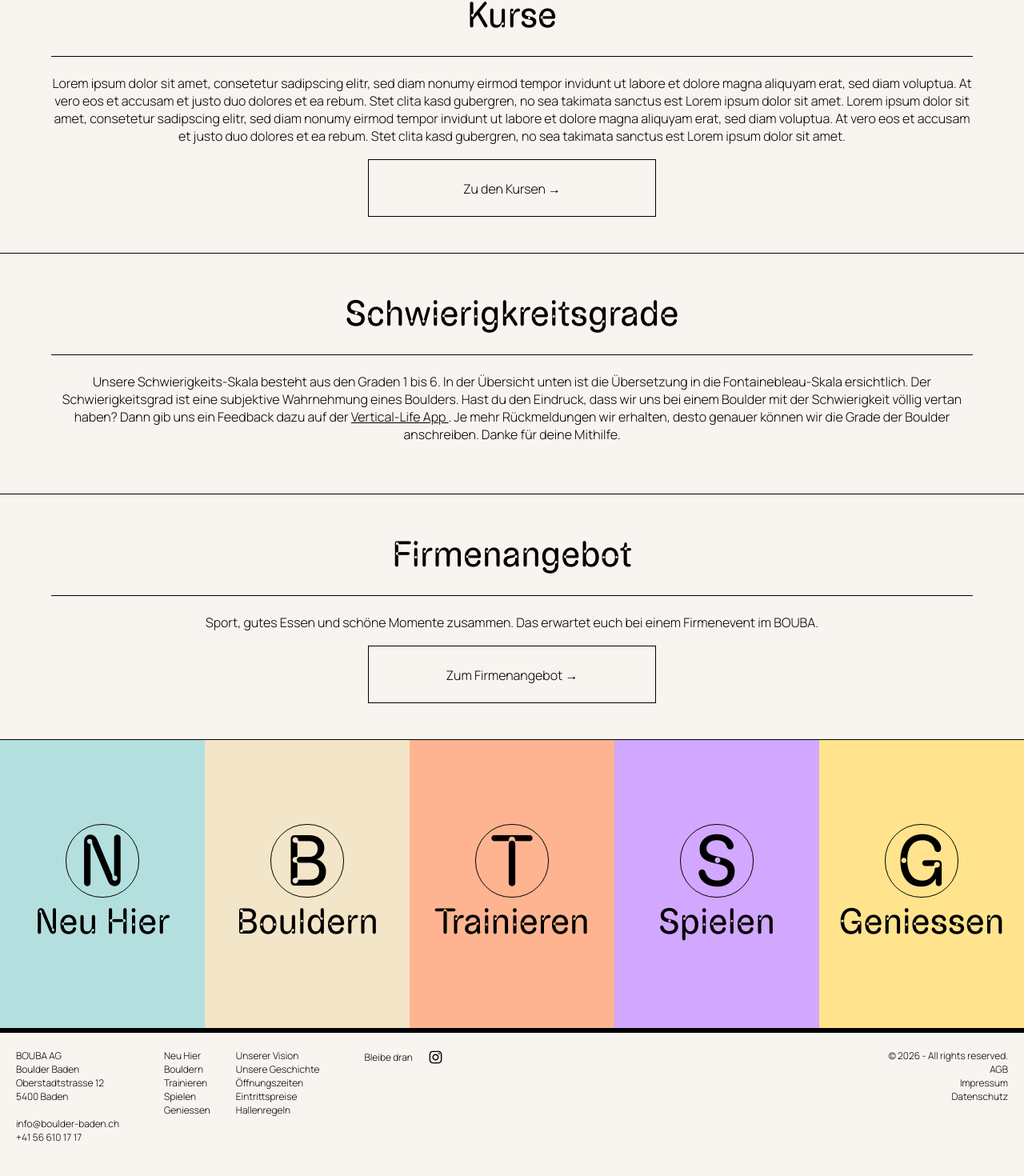
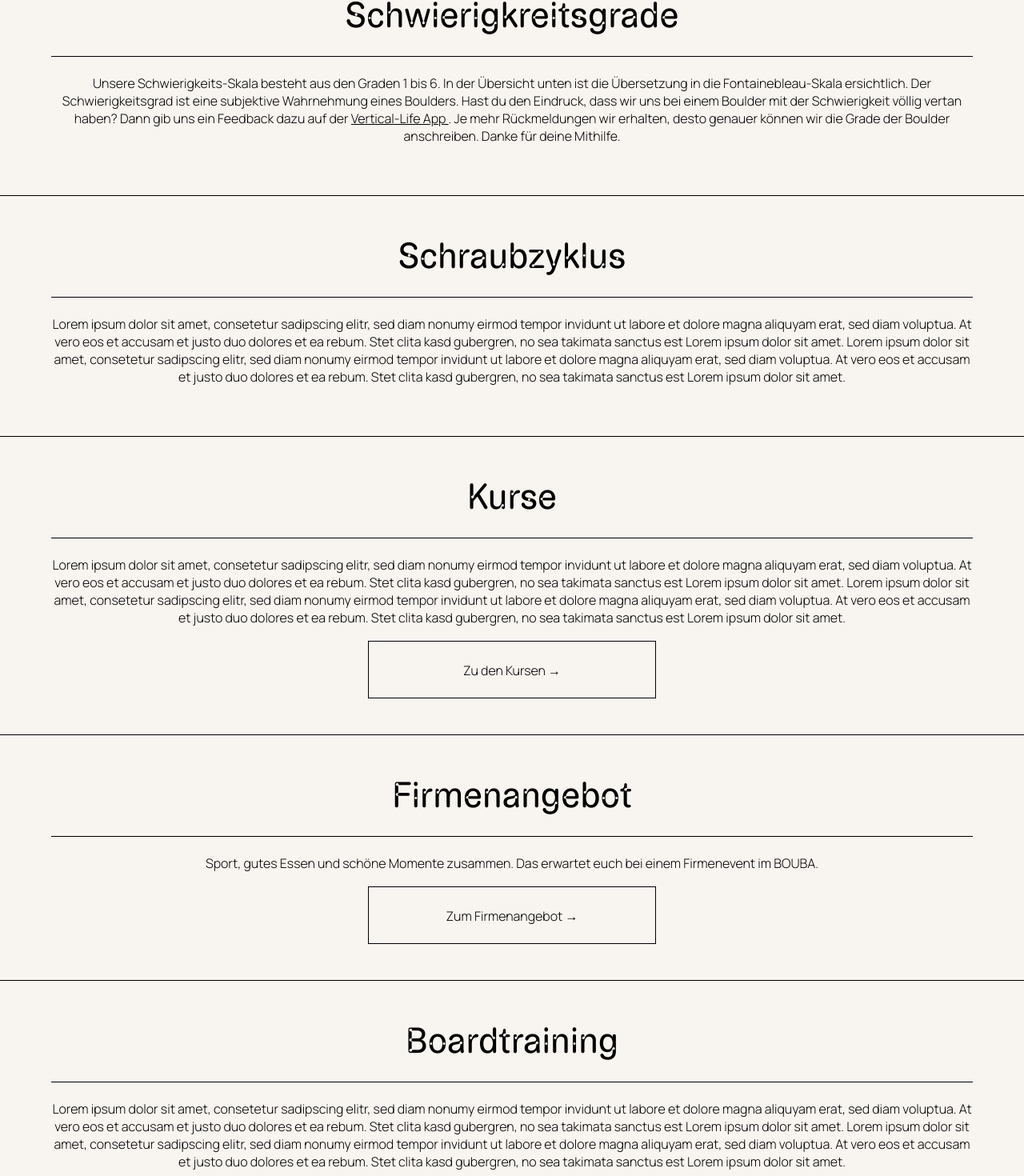
Before and after one commit to escodebar/boulder-baden.ch, a Vue app: page /bouldern in a window 1280 px wide. Shown: the part 514-1984 px from the top of the page at 80% size. Built offline with nearby package versions, Linux system fonts and the light colour scheme.

Commit message:
Rearrange bouldern and add link to board training

```diff
--- a/src/pages/Bouldern.vue
+++ b/src/pages/Bouldern.vue
@@ -6,6 +6,39 @@
     findest du im BOUBA ein Kilter- und Moonboard, eine moderne Spraywall und
     eine separate Kinderwand für den Nachwuchs.
   </p>
+
+  <section>
+    <h2>Schwierigkreitsgrade</h2>
+
+    <p>
+      Unsere Schwierigkeits-Skala besteht aus den Graden 1 bis 6. In der
+      Übersicht unten ist die Übersetzung in die Fontainebleau-Skala
+      ersichtlich. Der Schwierigkeitsgrad ist eine subjektive Wahrnehmung eines
+      Boulders. Hast du den Eindruck, dass wir uns bei einem Boulder mit der
+      Schwierigkeit völlig vertan haben? Dann gib uns ein Feedback dazu auf der
+      <a href="https://www.8a.nu/gyms/boulder-baden/topos/bouldering">
+        Vertical-Life App
+      </a>
+      . Je mehr Rückmeldungen wir erhalten, desto genauer können wir die Grade
+      der Boulder anschreiben. Danke für deine Mithilfe.
+    </p>
+  </section>
+
+  <section>
+    <h2>Schraubzyklus</h2>
+
+    <p>
+      Lorem ipsum dolor sit amet, consetetur sadipscing elitr, sed diam nonumy
+      eirmod tempor invidunt ut labore et dolore magna aliquyam erat, sed diam
+      voluptua. At vero eos et accusam et justo duo dolores et ea rebum. Stet
+      clita kasd gubergren, no sea takimata sanctus est Lorem ipsum dolor sit
+      amet. Lorem ipsum dolor sit amet, consetetur sadipscing elitr, sed diam
+      nonumy eirmod tempor invidunt ut labore et dolore magna aliquyam erat, sed
+      diam voluptua. At vero eos et accusam et justo duo dolores et ea rebum.
+      Stet clita kasd gubergren, no sea takimata sanctus est Lorem ipsum dolor
+      sit amet.
+    </p>
+  </section>
 
   <section>
     <h2>Kurse</h2>
@@ -28,23 +61,6 @@
   </section>
 
   <section>
-    <h2>Schwierigkreitsgrade</h2>
-
-    <p>
-      Unsere Schwierigkeits-Skala besteht aus den Graden 1 bis 6. In der
-      Übersicht unten ist die Übersetzung in die Fontainebleau-Skala
-      ersichtlich. Der Schwierigkeitsgrad ist eine subjektive Wahrnehmung eines
-      Boulders. Hast du den Eindruck, dass wir uns bei einem Boulder mit der
-      Schwierigkeit völlig vertan haben? Dann gib uns ein Feedback dazu auf der
-      <a href="https://www.8a.nu/gyms/boulder-baden/topos/bouldering">
-        Vertical-Life App
-      </a>
-      . Je mehr Rückmeldungen wir erhalten, desto genauer können wir die Grade
-      der Boulder anschreiben. Danke für deine Mithilfe.
-    </p>
-  </section>
-
-  <section>
     <h2>Firmenangebot</h2>
 
     <p>
@@ -56,6 +72,26 @@
       Zum Firmenangebot
     </RouterLink>
   </section>
+
+  <section>
+    <h2>Boardtraining</h2>
+
+    <p>
+      Lorem ipsum dolor sit amet, consetetur sadipscing elitr, sed diam nonumy
+      eirmod tempor invidunt ut labore et dolore magna aliquyam erat, sed diam
+      voluptua. At vero eos et accusam et justo duo dolores et ea rebum. Stet
+      clita kasd gubergren, no sea takimata sanctus est Lorem ipsum dolor sit
+      amet. Lorem ipsum dolor sit amet, consetetur sadipscing elitr, sed diam
+      nonumy eirmod tempor invidunt ut labore et dolore magna aliquyam erat, sed
+      diam voluptua. At vero eos et accusam et justo duo dolores et ea rebum.
+      Stet clita kasd gubergren, no sea takimata sanctus est Lorem ipsum dolor
+      sit amet.
+    </p>
+
+    <RouterLink class="button" :to="{ name: 'Trainieren' }">
+      Zu den Trainingseinrichtungen
+    </RouterLink>
+  </section>
 </template>
 
 <script setup lang="ts">
```
